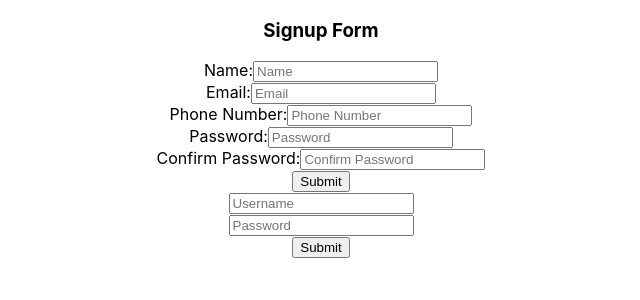
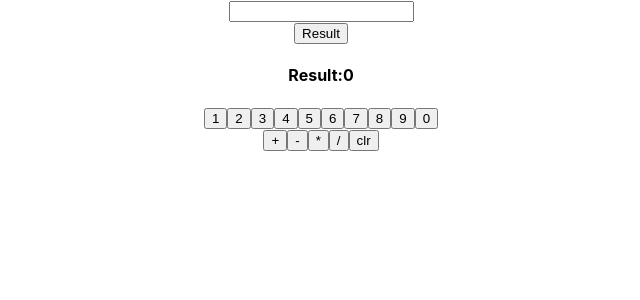
Before and after one commit to mohithsaran/React-Course, a React (Create React App) app: page / in a window 1280 px wide. Shown: the top 300 px of the page, without its empty margins (319-959 px from the left). Built offline with nearby package versions, Linux system fonts and the light colour scheme.

Commit message:
Calculator App

```diff
--- a/package.json
+++ b/package.json
@@ -34,5 +34,8 @@
       "last 1 firefox version",
       "last 1 safari version"
     ]
+  },
+  "devDependencies": {
+    "eslint-plugin-react": "^7.34.1"
   }
 }
--- a/src/App.js
+++ b/src/App.js
@@ -1,17 +1,19 @@
 import React, { useState } from "react";
-import LoginForm from "./LoginForm";
-import Signup from "./SignupForm";
+// import LoginForm from "./LoginForm";
+// import Signup from "./SignupForm";
+import Calculator from "./Calculator";
 
 const App = () => {
   return (
     <div>
       <center>
-        <div className="Signup">
+        {/* <div className="Signup">
           <Signup />
         </div>
         <div className="LoginForm">
           <LoginForm />
-        </div>
+        </div> */}
+        <Calculator />
       </center>
     </div>
   );
--- /dev/null
+++ b/src/Calculator.js
@@ -0,0 +1,70 @@
+import React, { useState } from "react";
+
+const Calculator = () => {
+  const [value, setValue] = useState("");
+  let [result, setResult] = useState(0);
+  const handler = (event) => {
+    setValue(event.target.value);
+  };
+  return (
+    <div className="Calculator">
+      <center>
+        <input
+          type="text"
+          name="input"
+          value={value}
+          onChange={handler}
+        ></input>
+        <br />
+        <button onClick={() => setResult(eval(value))}>Result</button>
+        <h4>Result:{result}</h4>
+      </center>
+
+      <div className="input">
+        <button onClick={() => setValue(value + "1")}>1</button>
+        <button onClick={() => setValue(value + "2")}>2</button>
+        <button onClick={() => setValue(value + "3")}>3</button>
+        <button onClick={() => setValue(value + "4")}>4</button>
+        <button onClick={() => setValue(value + "5")}>5</button>
+        <button onClick={() => setValue(value + "6")}>6</button>
+        <button onClick={() => setValue(value + "7")}>7</button>
+        <button onClick={() => setValue(value + "8")}>8</button>
+        <button onClick={() => setValue(value + "9")}>9</button>
+        <button onClick={() => setValue(value + "0")}>0</button>
+      </div>
+      <div className="operator">
+        <button
+          onClick={() => {
+            setValue(value + "+");
+          }}
+        >
+          +
+        </button>
+        <button
+          onClick={() => {
+            setValue(value + "-");
+          }}
+        >
+          -
+        </button>
+        <button
+          onClick={() => {
+            setValue(value + "*");
+          }}
+        >
+          *
+        </button>
+        <button
+          onClick={() => {
+            setValue(value + "/");
+          }}
+        >
+          /
+        </button>
+        <button onClick={() => setValue("")}>clr</button>
+      </div>
+    </div>
+  );
+};
+
+export default Calculator;
```
Also changed, not shown: 1 other file (tests, documents, lock files or other folders).
